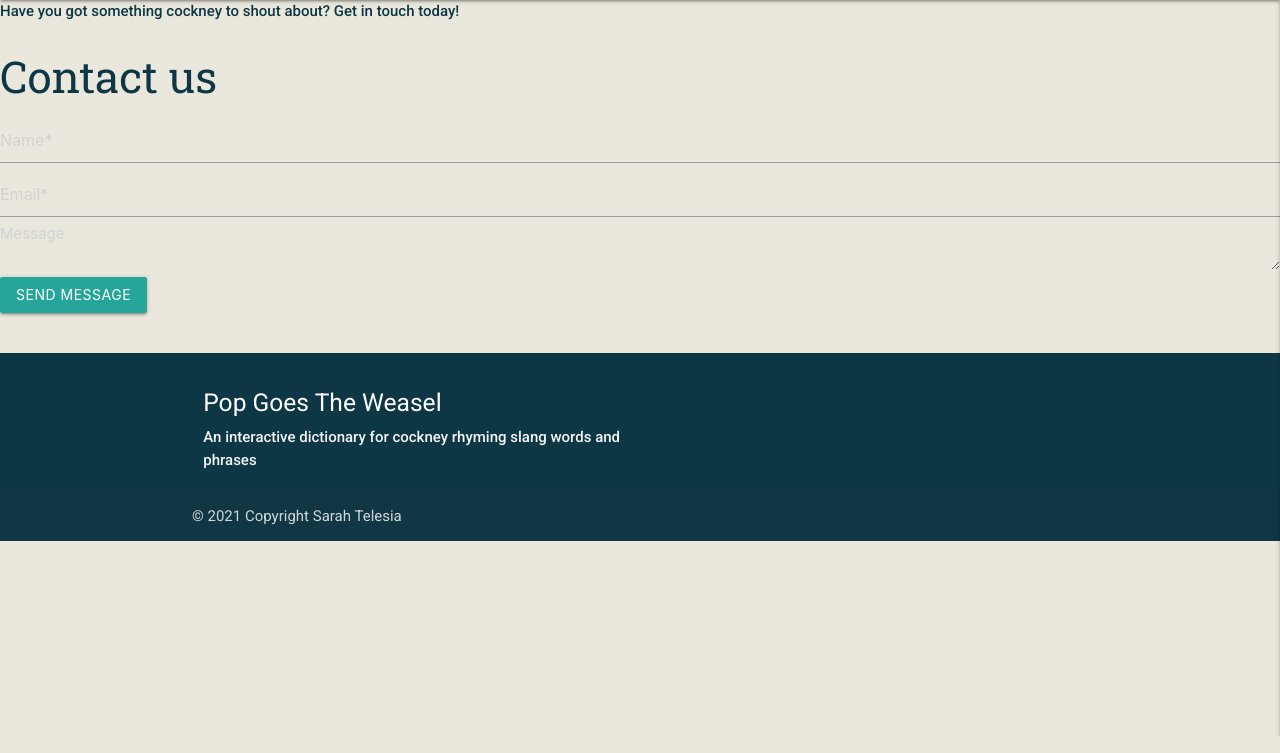
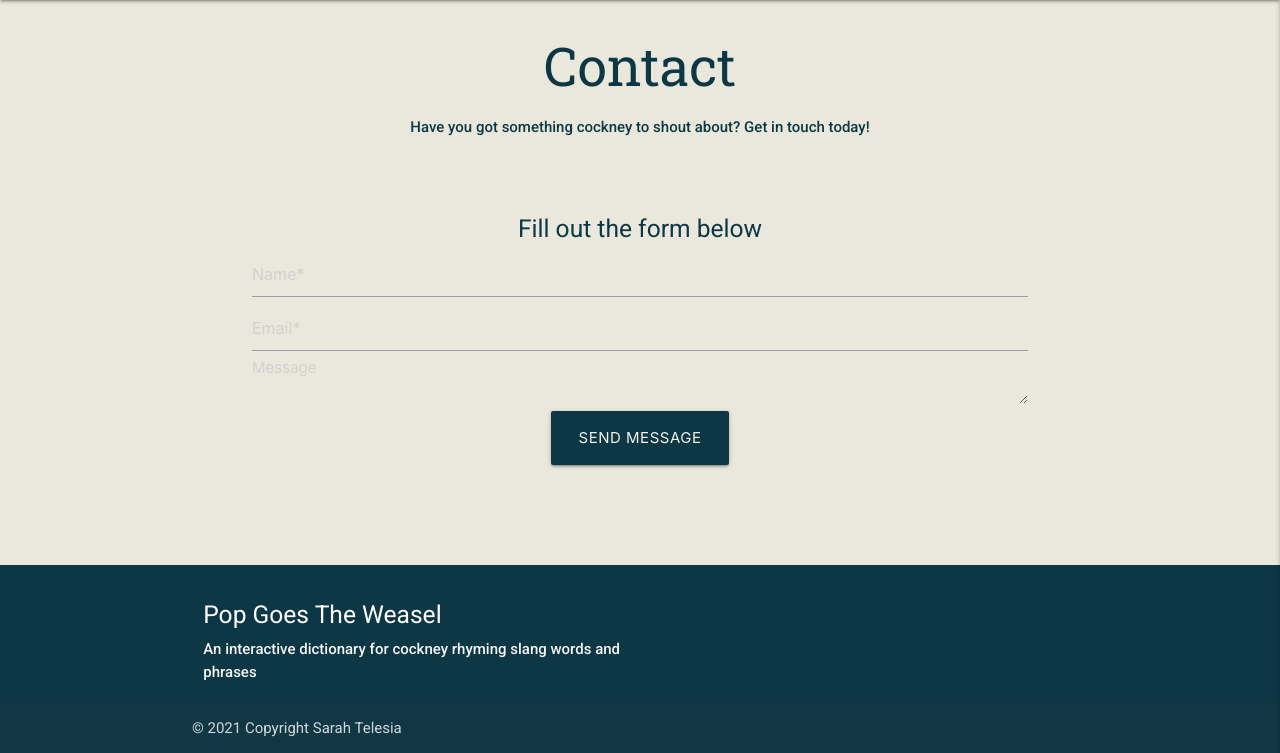
Before and after one commit to Telesia/pop_goes_the_weasel, a Flask app: page /contact in a window 1280 px wide. Shown: the part 64-817 px from the top of the page. Run offline with Flask 2, Linux system fonts and the light colour scheme; some libraries are stand-ins or nearby versions.

Commit message:
Add contact form template, wire up to EmailJS add custom css to contact form

```diff
--- a/static/css/style.css
+++ b/static/css/style.css
@@ -156,3 +156,11 @@ nav {
 .btn-add-cockney {
     background-color: var(--red);
 }
+
+
+/* ---------- Contact Form ----------*/
+
+.contact-form {
+    margin: 0 auto;
+    padding: 60px;
+}
--- /dev/null
+++ b/static/js/contact.js
@@ -0,0 +1,19 @@
+// Contact Form
+// function to connect onsubmit on contact.html form to email.js
+// Code taken from CI lessons on EmailJS integration.
+function sendMail(contactForm) {
+    emailjs.send("service_htxlx5m","template_hcxua4p", {
+        "message": contactForm.message.value,
+        "from_email": contactForm.emailaddress.value,
+        "from_name": contactForm.name.value
+    })
+    .then(
+        function(response) {
+            alert("Thank you, your form has been submitted.")
+            location.reload();
+        },
+        function(error) {
+            console.log("FAILED", error);
+        });
+        return false; //To block from loading a new page
+}
--- a/templates/contact.html
+++ b/templates/contact.html
@@ -1,17 +1,24 @@
 {% extends "base.html" %}
 {% block content %}
 
-<p>Have you got something cockney to shout about? Get in touch today!</p>
+    <!-- Contact Heading -->
+    <div class="container center-align">
+        <h2>Contact</h2>
+        <div>
+            <p>Have you got something cockney to shout about? Get in touch today!</p>
+        </div>
+    </div>
+
 
 <!--Contact Form-->
         <!--Code for contact form starts. Credit to: https://codepen.io/SeanWhelan/pen/avMWqQ I have added modifications and custom css-->
-        <div>
+        <div class="container center-align">
             <div class="row">
                 <div class="col-sm-12">
                     <div class="row">
                         <div class="col-sm-8 col-sm-offset-2 text-center contact-form">
                             <div class="contact-us text-center">
-                                <h3>Contact us</h3>
+                                <h5>Fill out the form below</h5>
                             </div>
                             <form onsubmit="return sendMail(this);" class="form-style form-content-center" method="post" data-form-title="CONTACT US">
                             <div class="form-group">
@@ -21,10 +28,10 @@
                                 <input type="email" class="form-control" id="emailaddress" name="emailaddress" required="" placeholder="Email*" data-form-field="Email">
                             </div>
                             <div class="form-group">
-                                <textarea class="form-control" id="message" name="message" placeholder="Message" rows="7" data-form-field="Message"></textarea>
+                                <textarea class="form-control" id="message" name="message" placeholder="Message" rows="20" data-form-field="Message"></textarea>
                             </div>
                             <div>
-                                <button type="submit" class="btn btn-lg btn-danger text-uppercase contact-button">Send Message</button>
+                                <button type="submit" class="btn-edit btn-large">Send Message</button>
                             </div>
                             </form>
                         </div>
@@ -34,4 +41,23 @@
         </div>
     <!--Code for contact form finishes. Credit to: https://codepen.io/SeanWhelan/pen/avMWqQ I have added modifications and custom css-->
 
+
+{% block scripts %}
+
+<!-- EmailJS -->
+<script type="text/javascript"
+        src="https://cdn.jsdelivr.net/npm/emailjs-com@2/dist/email.min.js">
+</script>
+<script type="text/javascript">
+   (function(){
+      emailjs.init("user_8VtcJ1eliozhELeZSRtax");
+   })();
+</script>
+
+<!-- Static JS File-->
+
+<script src="{{ url_for('static', filename='js/contact.js')}}"></script>
+
 {% endblock %}
+
+{% endblock %}
```
Also changed, not shown: static/js/script.js (line endings or trailing spaces).
